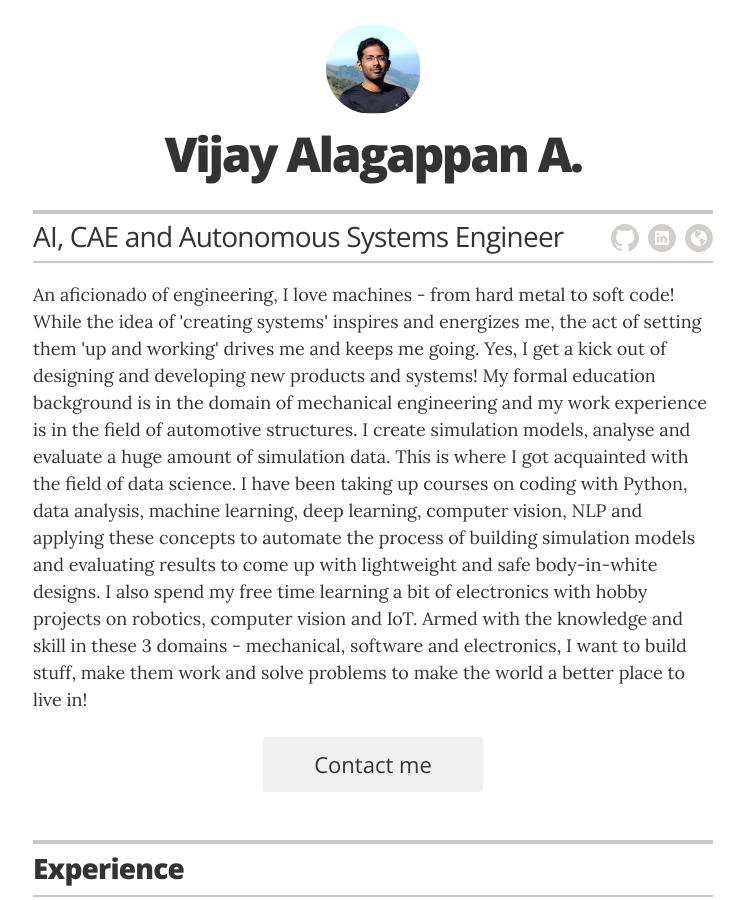
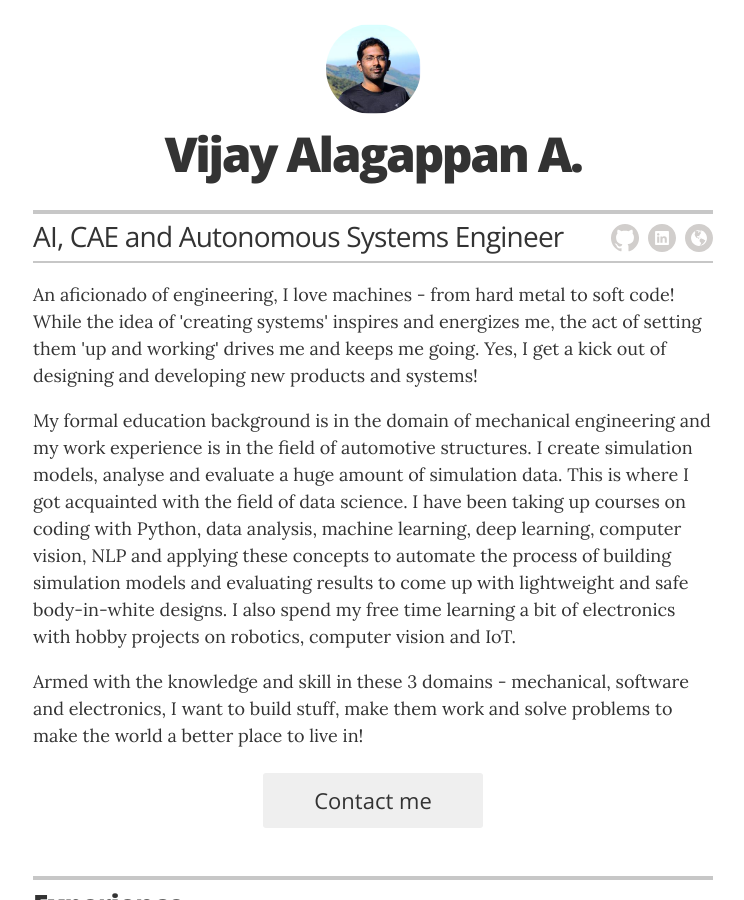
Before and after one commit to avjmachine/avjmachine.github.io, a Jekyll site: the page built from index.html, in a window 1280 px wide and 900 px high. Shown: the whole window, without its empty margins (267-1011 px from the left). Built offline with Jekyll 4.4.1, drawn with Linux system fonts in a browser that asks for light colours.

Commit message:
Separate paras in header intro
to improve readability

```diff
--- a/_config.yml
+++ b/_config.yml
@@ -23,7 +23,7 @@ resume_contact_address:         "xxxxx, ITPL, Whitefield, Bangalore"
 resume_header_contact_info:     "xxxxx, ITPL, Whitefield, Bangalore • +91-xxxxxxxxxx • xxxxxxxxxxxxxxx@gmail.com"
 display_header_contact_info:    "false"
 
-resume_header_intro: "<p>An aficionado of engineering, I love machines - from hard metal to soft code! While the idea of 'creating systems' inspires and energizes me, the act of setting them 'up and working' drives me and keeps me going. Yes, I get a kick out of designing and developing new products and systems! My formal education background is in the domain of mechanical engineering and my work experience is in the field of automotive structures. I create simulation models, analyse and evaluate a huge amount of simulation data. This is where I got acquainted with the field of data science. I have been taking up courses on coding with Python, data analysis, machine learning, deep learning, computer vision, NLP and applying these concepts to automate the process of building simulation models and evaluating results to come up with lightweight and safe body-in-white designs. I also spend my free time learning a bit of electronics with hobby projects on robotics, computer vision and IoT. Armed with the knowledge and skill in these 3 domains - mechanical, software and electronics, I want to build stuff, make them work and solve problems to make the world a better place to live in!</p>"
+resume_header_intro: "<p>An aficionado of engineering, I love machines - from hard metal to soft code! While the idea of 'creating systems' inspires and energizes me, the act of setting them 'up and working' drives me and keeps me going. Yes, I get a kick out of designing and developing new products and systems!</p> <p>My formal education background is in the domain of mechanical engineering and my work experience is in the field of automotive structures. I create simulation models, analyse and evaluate a huge amount of simulation data. This is where I got acquainted with the field of data science. I have been taking up courses on coding with Python, data analysis, machine learning, deep learning, computer vision, NLP and applying these concepts to automate the process of building simulation models and evaluating results to come up with lightweight and safe body-in-white designs. I also spend my free time learning a bit of electronics with hobby projects on robotics, computer vision and IoT.</p> <p>Armed with the knowledge and skill in these 3 domains - mechanical, software and electronics, I want to build stuff, make them work and solve problems to make the world a better place to live in!</p>"
 
 # use "yes" to display the email contact button,
 # "no" to display an "I'm not looking for work" message,
```
